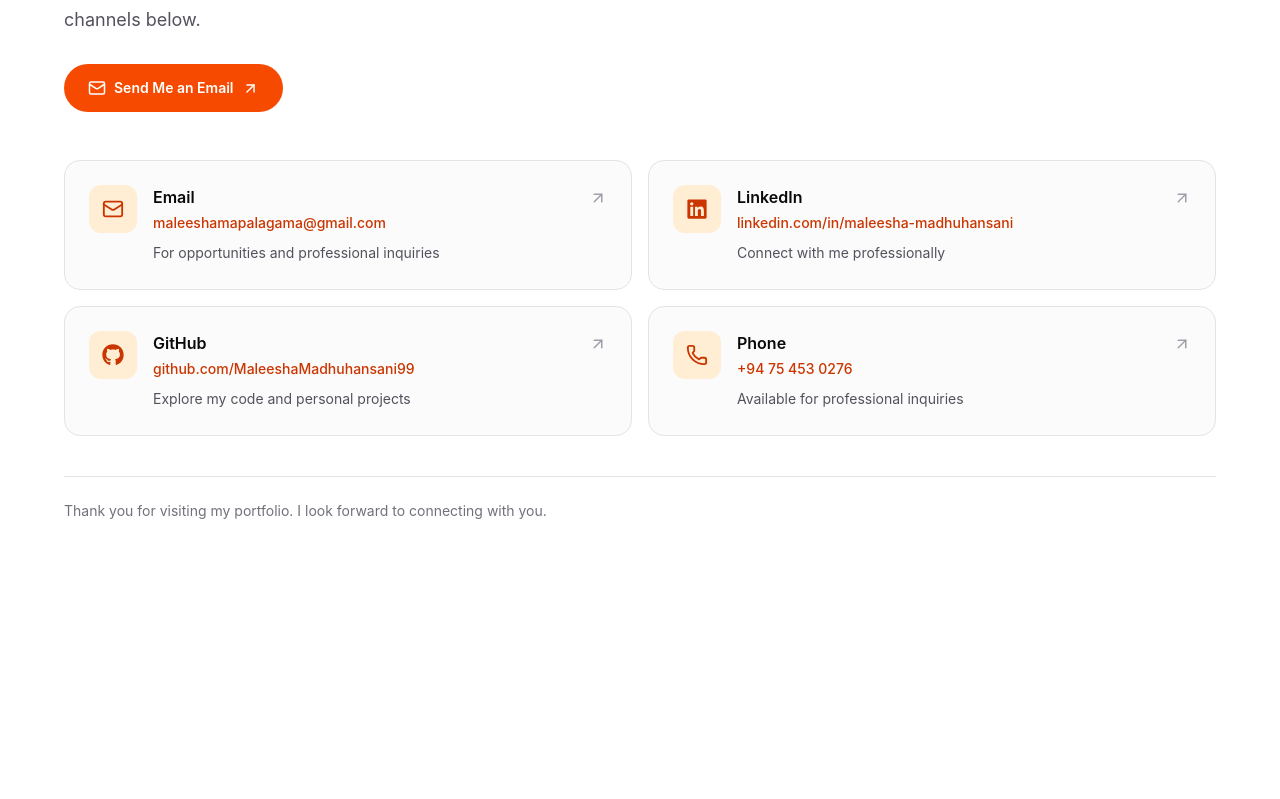
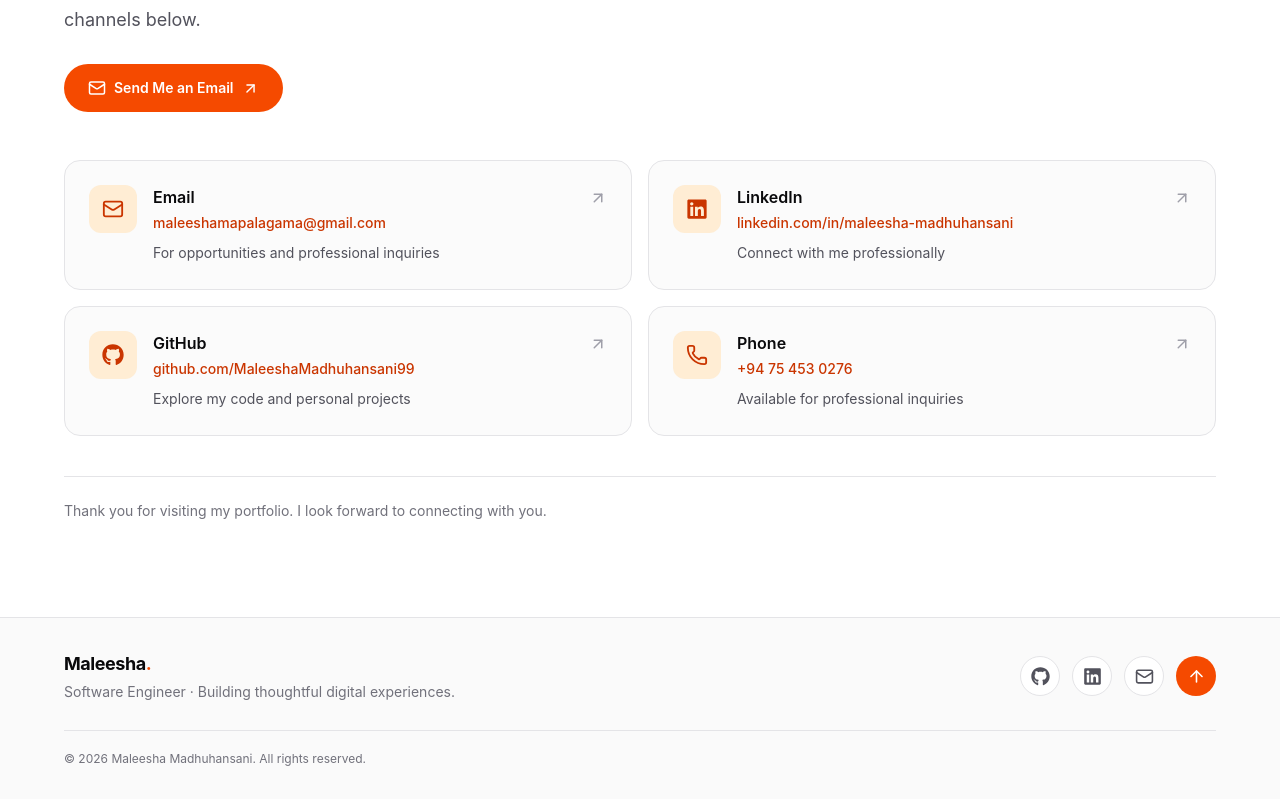
Before and after one commit to MaleeshaMadhuhansani99/maleesha-portfolio, a React (Vite) app: page / in a window 1280 px wide. Shown: the part 6401-7200 px from the top of the page. Before the commit the page ends 7018 px from the top, so only its background shows below. Built offline with nearby package versions, Linux system fonts and the light colour scheme.

Commit message:
Add footer

```diff
--- a/src/App.tsx
+++ b/src/App.tsx
@@ -6,6 +6,7 @@ import Achievements from './components/Achievements'
 import Experience from './components/Experience'
 import Projects from './components/Projects'
 import Contact from './components/Contact'
+import Footer from './components/Footer'
 
 function App() {
   return (
@@ -21,6 +22,8 @@ function App() {
         <Achievements />
         <Contact />
       </main>
+
+      <Footer />
     </div>
   )
 }
--- /dev/null
+++ b/src/components/Footer.tsx
@@ -0,0 +1,76 @@
+
+import { ArrowUp, Mail } from 'lucide-react'
+import {FaGithub, FaLinkedin} from 'react-icons/fa'
+
+export default function Footer() {
+  const currentYear = new Date().getFullYear()
+
+  return (
+    <footer className="border-t border-zinc-200 bg-zinc-50 px-5 py-8 dark:border-zinc-800 dark:bg-zinc-900/40 sm:px-8">
+      <div className="mx-auto max-w-6xl">
+        <div className="flex flex-col gap-6 sm:flex-row sm:items-center sm:justify-between">
+          {/* Name and tagline */}
+          <div>
+            <a
+              href="#home"
+              className="text-lg font-bold tracking-tight text-zinc-950 dark:text-white"
+            >
+              Maleesha
+              <span className="text-orange-600 dark:text-orange-400">.</span>
+            </a>
+
+            <p className="mt-1 text-sm text-zinc-500 dark:text-zinc-400">
+              Software Engineer · Building thoughtful digital experiences.
+            </p>
+          </div>
+
+          {/* Social and contact links */}
+          <div className="flex items-center gap-3">
+            <a
+              href="https://github.com/MaleeshaMadhuhansani99"
+              target="_blank"
+              rel="noopener noreferrer"
+              aria-label="GitHub profile"
+              className="flex h-10 w-10 items-center justify-center rounded-full border border-zinc-200 bg-white text-zinc-600 transition hover:border-orange-400 hover:text-orange-600 dark:border-zinc-700 dark:bg-zinc-950 dark:text-zinc-300 dark:hover:border-orange-400 dark:hover:text-orange-400"
+            >
+              <FaGithub size={19} />
+            </a>
+
+            <a
+              href="https://www.linkedin.com/in/maleesha-madhuhansani/"
+              target="_blank"
+              rel="noopener noreferrer"
+              aria-label="LinkedIn profile"
+              className="flex h-10 w-10 items-center justify-center rounded-full border border-zinc-200 bg-white text-zinc-600 transition hover:border-orange-400 hover:text-orange-600 dark:border-zinc-700 dark:bg-zinc-950 dark:text-zinc-300 dark:hover:border-orange-400 dark:hover:text-orange-400"
+            >
+              <FaLinkedin size={19} />
+            </a>
+
+            <a
+              href="mailto:maleeshamapalagama@gmail.com"
+              aria-label="Send me an email"
+              className="flex h-10 w-10 items-center justify-center rounded-full border border-zinc-200 bg-white text-zinc-600 transition hover:border-orange-400 hover:text-orange-600 dark:border-zinc-700 dark:bg-zinc-950 dark:text-zinc-300 dark:hover:border-orange-400 dark:hover:text-orange-400"
+            >
+              <Mail size={19} />
+            </a>
+
+            <a
+              href="#home"
+              aria-label="Back to top"
+              className="flex h-10 w-10 items-center justify-center rounded-full bg-orange-600 text-white transition hover:-translate-y-1 hover:bg-orange-700 dark:bg-orange-500 dark:hover:bg-orange-400"
+            >
+              <ArrowUp size={19} />
+            </a>
+          </div>
+        </div>
+
+        {/* Copyright */}
+        <div className="mt-7 border-t border-zinc-200 pt-5 dark:border-zinc-800">
+          <p className="text-center text-xs text-zinc-500 dark:text-zinc-400 sm:text-left">
+            © {currentYear} Maleesha Madhuhansani. All rights reserved.
+          </p>
+        </div>
+      </div>
+    </footer>
+  )
+}
```
